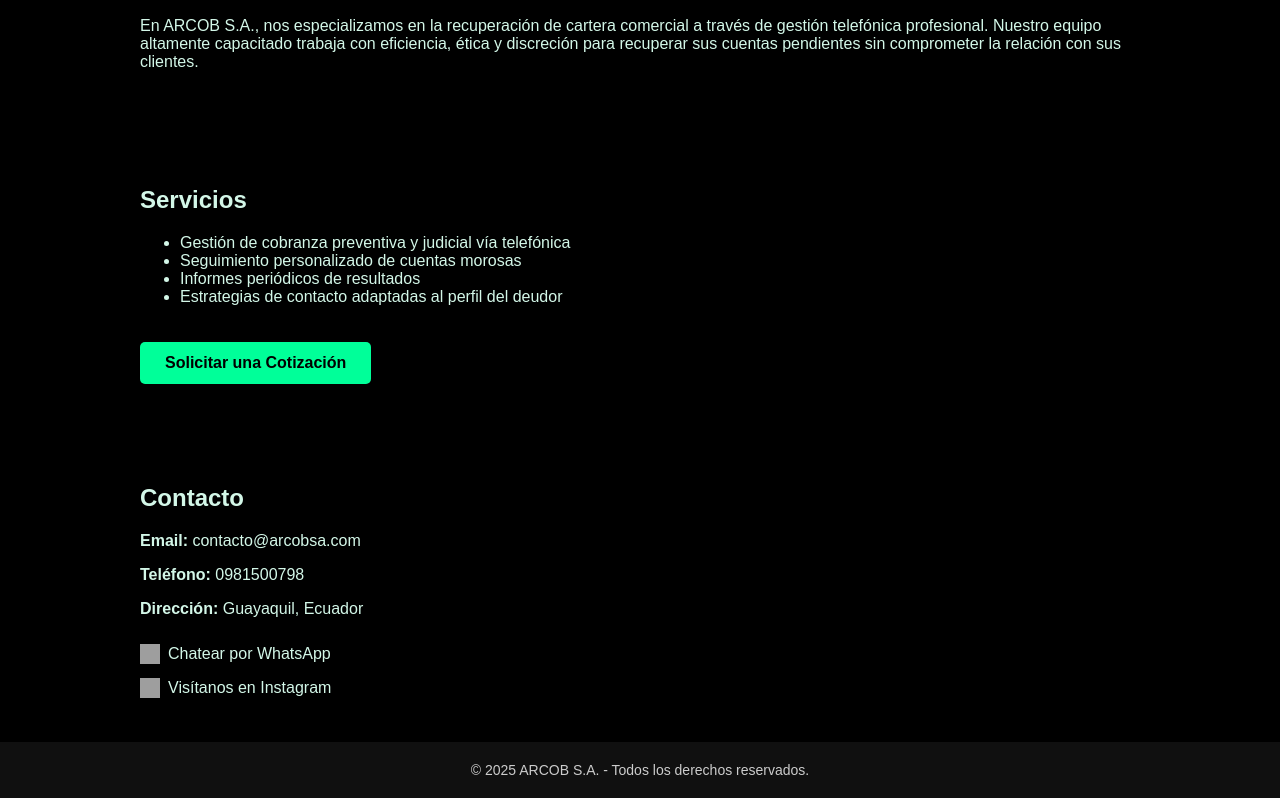
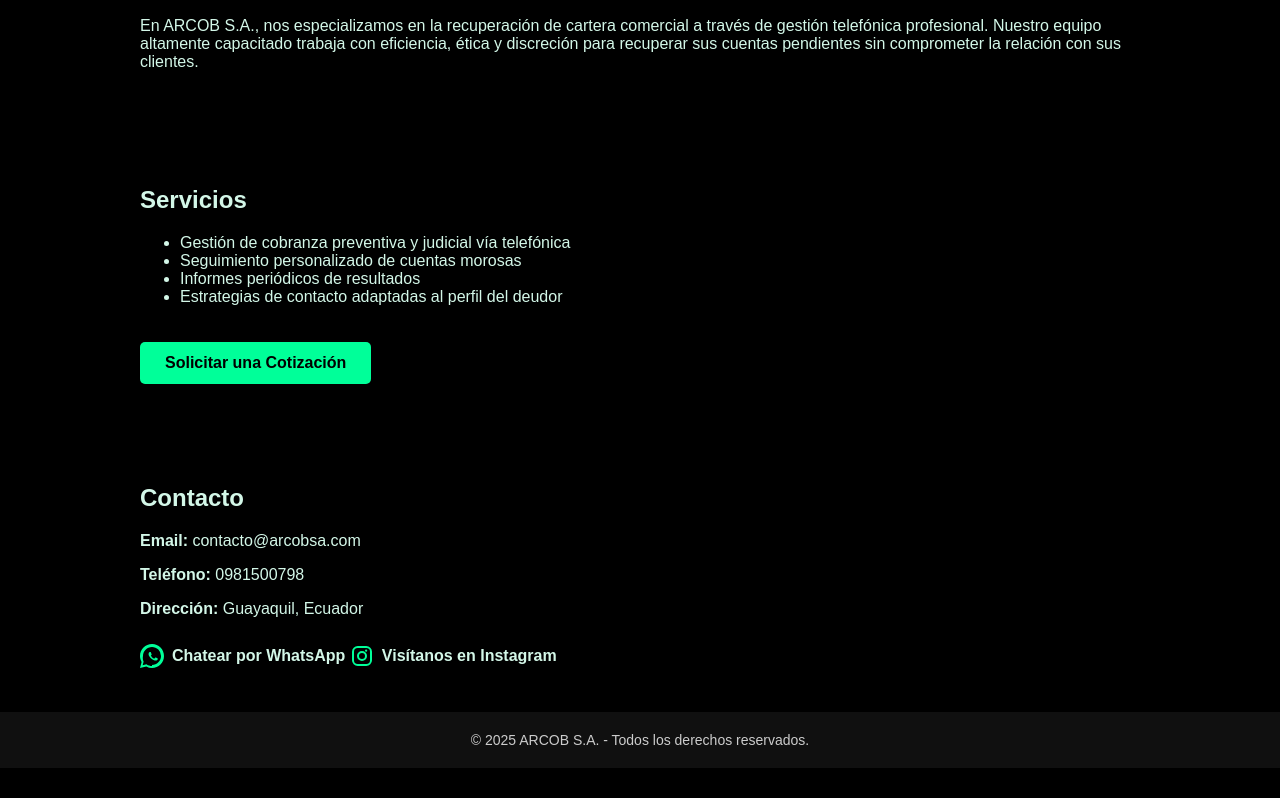
Before and after one commit to XErick07X/arcobs-web, a plain HTML site: page index.html in a window 1280 px wide. Shown: the part 456-1254 px from the top of the page. After the commit the page ends 1224 px from the top, so only its background shows below. Drawn offline with Linux system fonts and the light colour scheme; grey boxes are pictures that could not be loaded.

Commit message:
Update index.html

```diff
--- a/index.html
+++ b/index.html
@@ -1,8 +1,8 @@
 <!DOCTYPE html>
 <html lang="es">
 <head>
-    <meta charset="UTF-8">
-    <meta name="viewport" content="width=device-width, initial-scale=1.0">
+  <meta charset="UTF-8" />
+  <meta name="viewport" content="width=device-width, initial-scale=1" />
   <title>ARCOB S.A. - Servicio de Cobranza Empresarial</title>
   <style>
     body {
@@ -63,17 +63,23 @@
       text-decoration: none;
       color: #d3f7e8;
       margin-top: 10px;
+      font-weight: bold;
+      font-size: 16px;
     }
-        .social-link img {
-            width: 20px;
-            height: 20px;
+    .social-link svg {
+      width: 24px;
+      height: 24px;
+      fill: #00ff99;
+    }
+    .social-container {
+      margin-top: 15px;
     }
   </style>
 </head>
 <body>
 
 <header>
-    <img src="logo.png" alt="Logo ARCOB S.A.">
+  <img src="logo.png" alt="Logo ARCOB S.A." />
   <h1>ARCOB S.A.</h1>
   <p>SERVICIO DE COBRANZA EMPRESARIAL</p>
 </header>
@@ -86,7 +92,12 @@
 
 <section id="quienes-somos">
   <h2>¿Quiénes Somos?</h2>
-    <p>En ARCOB S.A., nos especializamos en la recuperación de cartera comercial a través de gestión telefónica profesional. Nuestro equipo altamente capacitado trabaja con eficiencia, ética y discreción para recuperar sus cuentas pendientes sin comprometer la relación con sus clientes.</p>
+  <p>
+    En ARCOB S.A., nos especializamos en la recuperación de cartera comercial a
+    través de gestión telefónica profesional. Nuestro equipo altamente
+    capacitado trabaja con eficiencia, ética y discreción para recuperar sus
+    cuentas pendientes sin comprometer la relación con sus clientes.
+  </p>
 </section>
 
 <section id="servicios">
@@ -97,7 +108,12 @@
     <li>Informes periódicos de resultados</li>
     <li>Estrategias de contacto adaptadas al perfil del deudor</li>
   </ul>
-    <a href="https://wa.me/593981500798?text=Hola%2C%20estoy%20interesado%20en%20una%20cotizaci%C3%B3n%20de%20sus%20servicios." class="btn" target="_blank">Solicitar una Cotización</a>
+  <a
+    href="https://wa.me/593981500798?text=Hola%2C%20estoy%20interesado%20en%20una%20cotizaci%C3%B3n%20de%20sus%20servicios."
+    class="btn"
+    target="_blank"
+    >Solicitar una Cotización</a
+  >
 </section>
 
 <section id="contacto">
@@ -106,18 +122,37 @@
   <p><strong>Teléfono:</strong> 0981500798</p>
   <p><strong>Dirección:</strong> Guayaquil, Ecuador</p>
 
-    <!-- Enlace a WhatsApp -->
-    <a href="https://wa.me/593981500798" class="social-link" target="_blank">
-        <img src="https://upload.wikimedia.org/wikipedia/commons/6/6b/WhatsApp.svg" alt="WhatsApp">
+  <div class="social-container">
+    <a
+      href="https://wa.me/593981500798"
+      target="_blank"
+      class="social-link"
+      aria-label="Chatear por WhatsApp"
+      >
+      <!-- WhatsApp SVG Icon -->
+      <svg viewBox="0 0 24 24" aria-hidden="true">
+        <path
+          d="M20.52 3.48A11.908 11.908 0 0012 0C5.373 0 0 5.373 0 12c0 2.113.555 4.126 1.606 5.897L0 24l6.299-1.618A11.93 11.93 0 0012 24c6.627 0 12-5.373 12-12 0-3.203-1.25-6.213-3.48-8.52zM12 22c-1.907 0-3.71-.55-5.233-1.5l-.373-.227-3.727.958.995-3.633-.242-.378A9.018 9.018 0 013 12c0-4.962 4.038-9 9-9 2.398 0 4.643.933 6.324 2.624A8.954 8.954 0 0121 12c0 4.962-4.038 9-9 9zm5.333-7.813c-.227-.113-1.342-.663-1.55-.738-.208-.076-.36-.113-.512.114-.151.227-.585.738-.718.89-.132.151-.263.17-.49.057-.227-.113-.956-.352-1.822-1.126-.675-.6-1.132-1.342-1.265-1.569-.132-.227-.014-.35.1-.463.103-.102.227-.264.34-.397.114-.132.151-.227.227-.379.076-.151.038-.284-.019-.397-.057-.113-.512-1.236-.7-1.692-.184-.442-.37-.382-.512-.39l-.436-.008c-.151 0-.397.057-.605.284-.208.227-.792.774-.792 1.886 0 1.113.81 2.188.923 2.343.114.151 1.594 2.43 3.86 3.407.54.233.96.372 1.288.477.54.17 1.03.145 1.418.088.433-.057 1.342-.547 1.532-1.078.19-.53.19-.984.132-1.078-.057-.092-.208-.15-.435-.263z"
+        />
+      </svg>
       Chatear por WhatsApp
     </a>
-    <br>
 
-    <!-- Enlace a Instagram -->
-    <a href="https://instagram.com/arcob_sa" class="social-link" target="_blank">
-        <img src="https://upload.wikimedia.org/wikipedia/commons/a/a5/Instagram_icon.png" alt="Instagram">
+    <a
+      href="https://instagram.com/arcob_sa"
+      target="_blank"
+      class="social-link"
+      aria-label="Visitar Instagram"
+      >
+      <!-- Instagram SVG Icon -->
+      <svg viewBox="0 0 24 24" aria-hidden="true">
+        <path
+          d="M7.75 2h8.5A5.75 5.75 0 0122 7.75v8.5A5.75 5.75 0 0116.25 22h-8.5A5.75 5.75 0 012 16.25v-8.5A5.75 5.75 0 017.75 2zm0 2A3.75 3.75 0 004 7.75v8.5A3.75 3.75 0 007.75 20h8.5a3.75 3.75 0 003.75-3.75v-8.5A3.75 3.75 0 0016.25 4h-8.5zm8.375 1.5a1.125 1.125 0 110 2.25 1.125 1.125 0 010-2.25zM12 7a5 5 0 110 10 5 5 0 010-10zm0 2a3 3 0 100 6 3 3 0 000-6z"
+        />
+      </svg>
       Visítanos en Instagram
     </a>
+  </div>
 </section>
 
 <footer>
```
Lines whose indentation alone changed are shown as unchanged.
